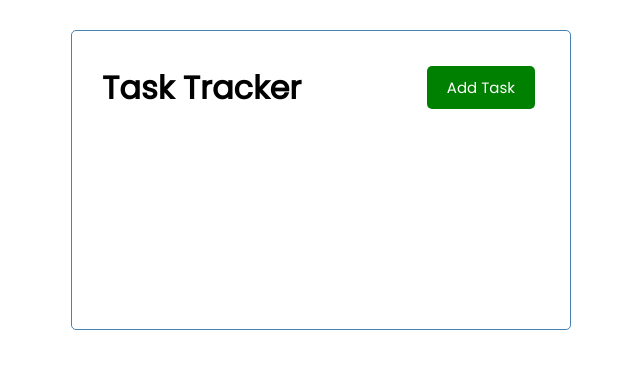
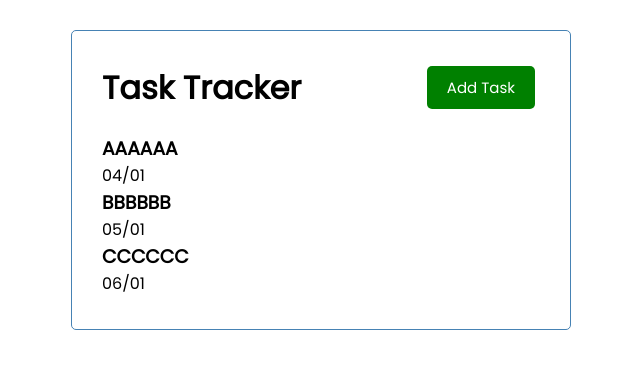
Before and after one commit to parkercatz/vue-crash-cource, a Vue app: page / in a window 1280 px wide. Shown: the top 368 px of the page, without its empty margins (319-959 px from the left). Built offline with nearby package versions, Linux system fonts and the light colour scheme.

Commit message:
add: Taskコンポーネントの追加

```diff
--- a/src/App.vue
+++ b/src/App.vue
@@ -1,15 +1,45 @@
 <template>
   <div class="container">
     <Header title="Task Tracker" />
+    <Tasks :tasks="tasks" />
   </div>
 </template>
 
 <script>
 import Header from './components/Header'
+import Tasks from './components/Tasks'
 export default {
   name: 'App',
   components: {
     Header,
+    Tasks,
+  },
+  data() {
+    return {
+      tasks: [],
+    }
+  },
+  created() {
+    this.tasks = [
+      {
+        id: 1,
+        text: 'AAAAAA',
+        day: '04/01',
+        reminder: true,
+      },
+      {
+        id: 2,
+        text: 'BBBBBB',
+        day: '05/01',
+        reminder: true,
+      },
+      {
+        id: 3,
+        text: 'CCCCCC',
+        day: '06/01',
+        reminder: false,
+      },
+    ]
   },
 }
 </script>
--- /dev/null
+++ b/src/components/Task.vue
@@ -0,0 +1,15 @@
+<template>
+  <div class="task">
+    <h3>{{ task.text }}</h3>
+    <p>{{ task.day }}</p>
+  </div>
+</template>
+
+<script>
+export default {
+  name: 'Task',
+  props: {
+    task: Object,
+  },
+}
+</script>
--- /dev/null
+++ b/src/components/Tasks.vue
@@ -0,0 +1,19 @@
+<template>
+  <div v-for="task in tasks" :key="task.id">
+    <Task :task="task" />
+  </div>
+</template>
+
+<script>
+import Task from './Task'
+export default {
+  name: 'Tasks',
+  props: {
+    tasks: Array,
+  },
+  components: {
+    Task,
+  },
+}
+</script>
+ri
```
